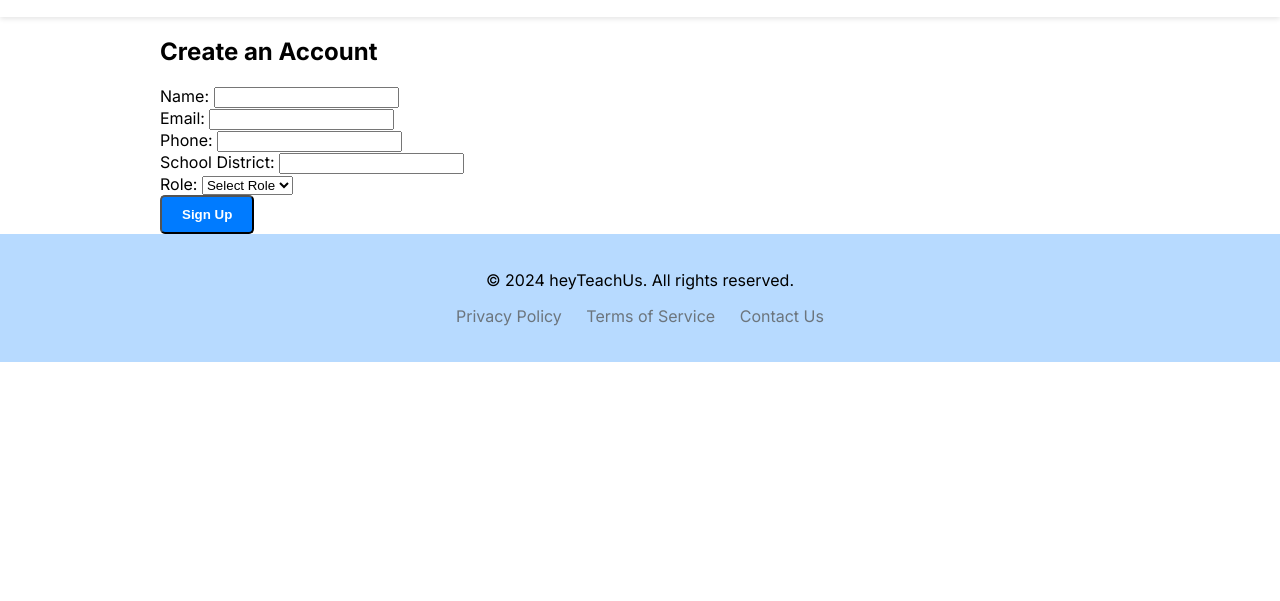
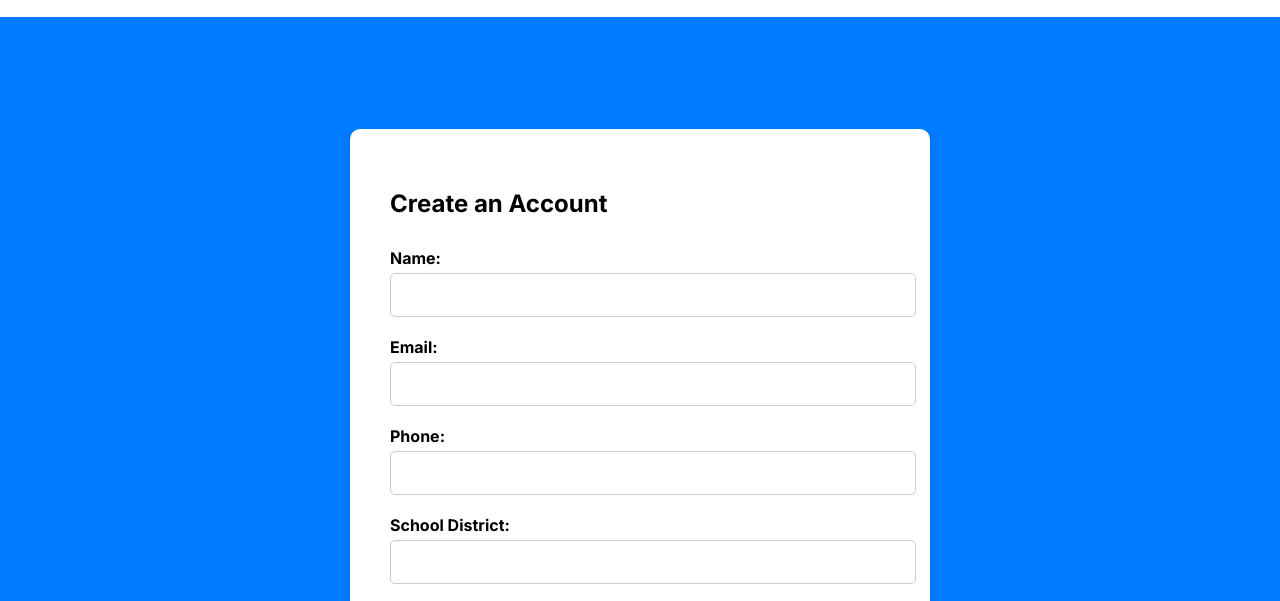
Before and after one commit to ghidtm44/HeyTeachUs, a plain HTML site: page signup.html in a window 1280 px wide. Shown: the part 177-778 px from the top of the page. Drawn offline with Linux system fonts and the light colour scheme.

Commit message:
signup page updates

```diff
--- a/signup.html
+++ b/signup.html
@@ -40,9 +40,9 @@
 
   <main>
     <section id="registration">
-      <div class="container">
+      <div class="signup-container">
         <h2>Create an Account</h2>
-        <form>
+        <form class="signup-form">
           <div class="form-group">
             <label for="name">Name:</label>
             <input type="text" id="name" name="name" required>
@@ -68,7 +68,7 @@
               <option value="parent">Parent</option>
             </select>
           </div>
-          <button type="submit" class="cta-button">Sign Up</button>
+          <button type="submit" class="signup-button">Sign Up</button>
         </form>
       </div>
     </section>
--- a/style.css
+++ b/style.css
@@ -279,6 +279,65 @@ footer {
   margin-bottom: 10px;
 }
 
+#registration {
+  background-color: #007BFF;
+  padding: 80px 0;
+  display: flex;
+  justify-content: center;
+  align-items: center;
+  min-height: calc(100vh - 80px);
+}
+
+.signup-container {
+  max-width: 500px;
+  width: 100%;
+  padding: 40px;
+  background-color: #fff;
+  border-radius: 10px;
+  box-shadow: 0 4px 10px rgba(0, 0, 0, 0.1);
+}
+
+.signup-form {
+  margin-top: 30px;
+}
+
+.signup-form .form-group {
+  margin-bottom: 20px;
+}
+
+.signup-form label {
+  display: block;
+  margin-bottom: 5px;
+  font-weight: bold;
+}
+
+.signup-form input,
+.signup-form select {
+  width: 100%;
+  padding: 12px;
+  border: 1px solid #ccc;
+  border-radius: 5px;
+  font-size: 16px;
+}
+
+.signup-button {
+  display: block;
+  width: 100%;
+  padding: 15px;
+  background-color: #007BFF;
+  color: #fff;
+  border: none;
+  border-radius: 30px;
+  font-size: 18px;
+  font-weight: bold;
+  cursor: pointer;
+  transition: background-color 0.3s ease;
+}
+
+.signup-button:hover {
+  background-color: #0056b3;
+}
+
 @media (max-width: 768px) {
   header {
     padding: 10px;
```
